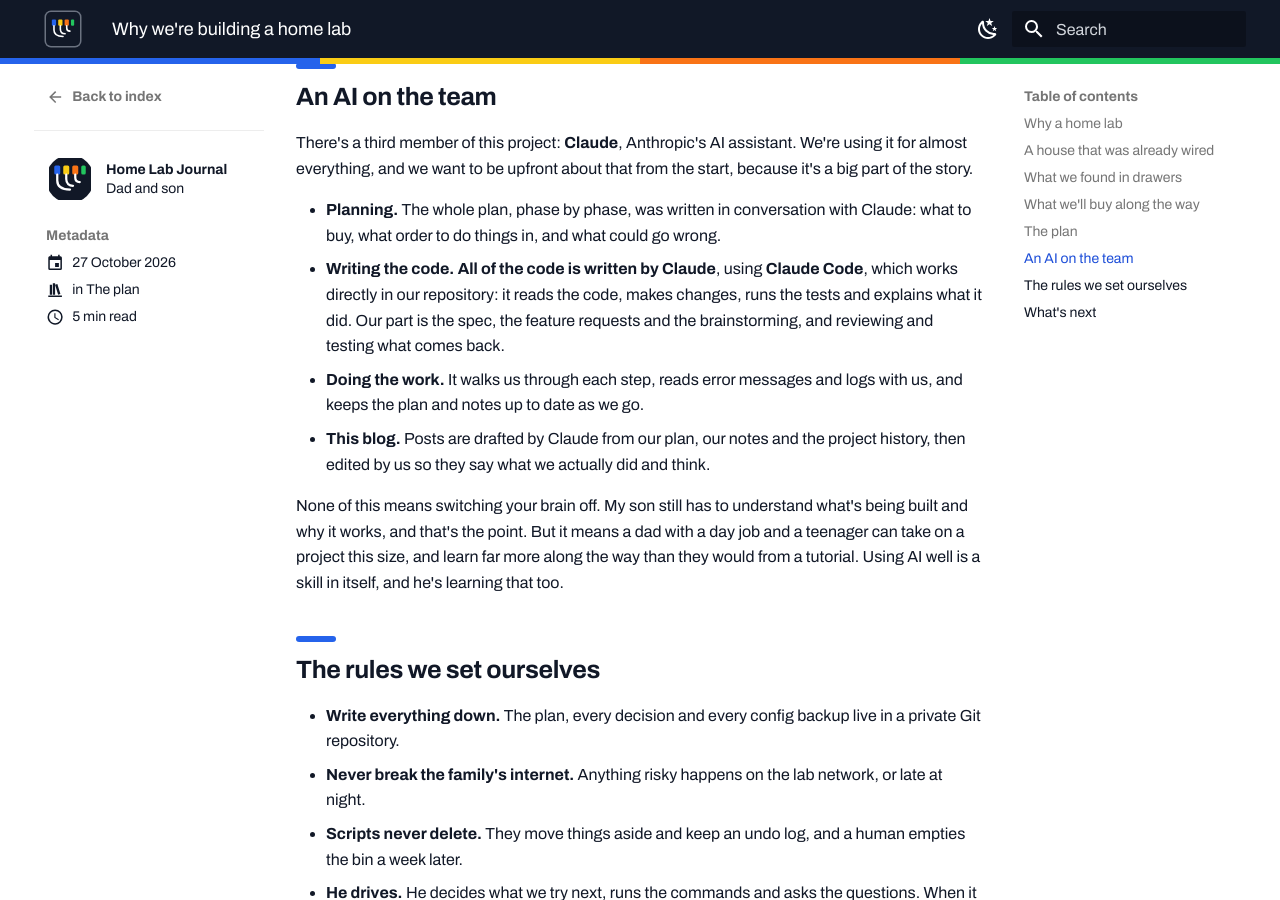
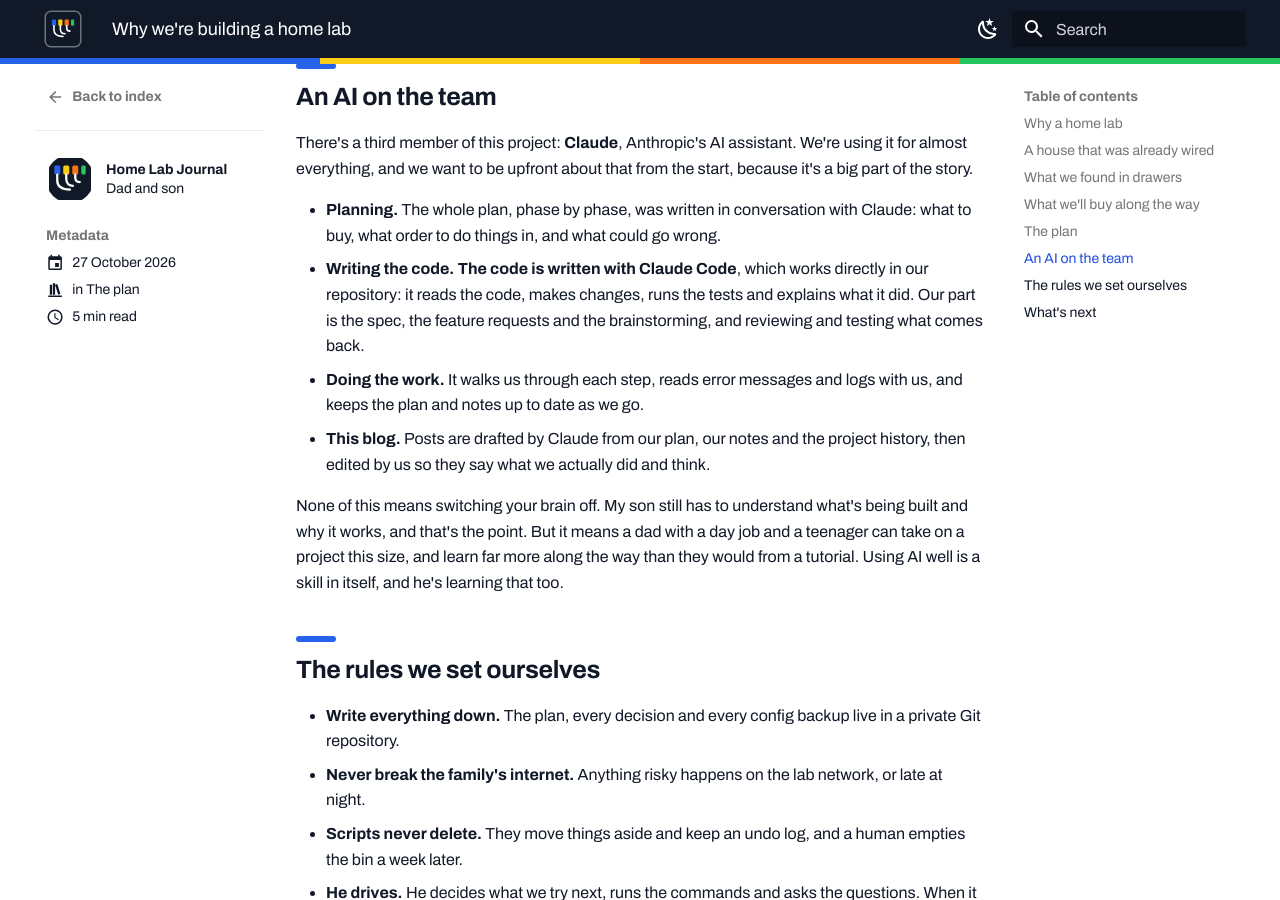
Before and after one commit to homelabjournal/homelabjournal.github.io, an MkDocs documentation site: the page built from docs/posts/why-were-building-a-home-lab.md, in a window 1280 px wide and 900 px high, scrolled down 2408 px. Built offline with MkDocs 1.6.1 and Material for MkDocs 9.7.7, drawn with Linux system fonts in a browser that asks for light colours; some web fonts are replaced.

Commit message:
Code is written with Claude Code: first post wording; dashboard sentence tidy

```diff
--- a/docs/posts/why-were-building-a-home-lab.md
+++ b/docs/posts/why-were-building-a-home-lab.md
@@ -70,7 +70,7 @@ We wrote the whole thing down first: a plan in phases, each one small enough to
 There's a third member of this project: **Claude**, Anthropic's AI assistant. We're using it for almost everything, and we want to be upfront about that from the start, because it's a big part of the story.
 
 - **Planning.** The whole plan, phase by phase, was written in conversation with Claude: what to buy, what order to do things in, and what could go wrong.
-- **Writing the code.** **All of the code is written by Claude**, using **Claude Code**, which works directly in our repository: it reads the code, makes changes, runs the tests and explains what it did. Our part is the spec, the feature requests and the brainstorming, and reviewing and testing what comes back.
+- **Writing the code.** **The code is written with Claude Code**, which works directly in our repository: it reads the code, makes changes, runs the tests and explains what it did. Our part is the spec, the feature requests and the brainstorming, and reviewing and testing what comes back.
 - **Doing the work.** It walks us through each step, reads error messages and logs with us, and keeps the plan and notes up to date as we go.
 - **This blog.** Posts are drafted by Claude from our plan, our notes and the project history, then edited by us so they say what we actually did and think.
 
```
Also changed, not shown: docs/posts/kitchen-dashboard-on-an-ios-12-ipad.md (+1 -1 lines).
